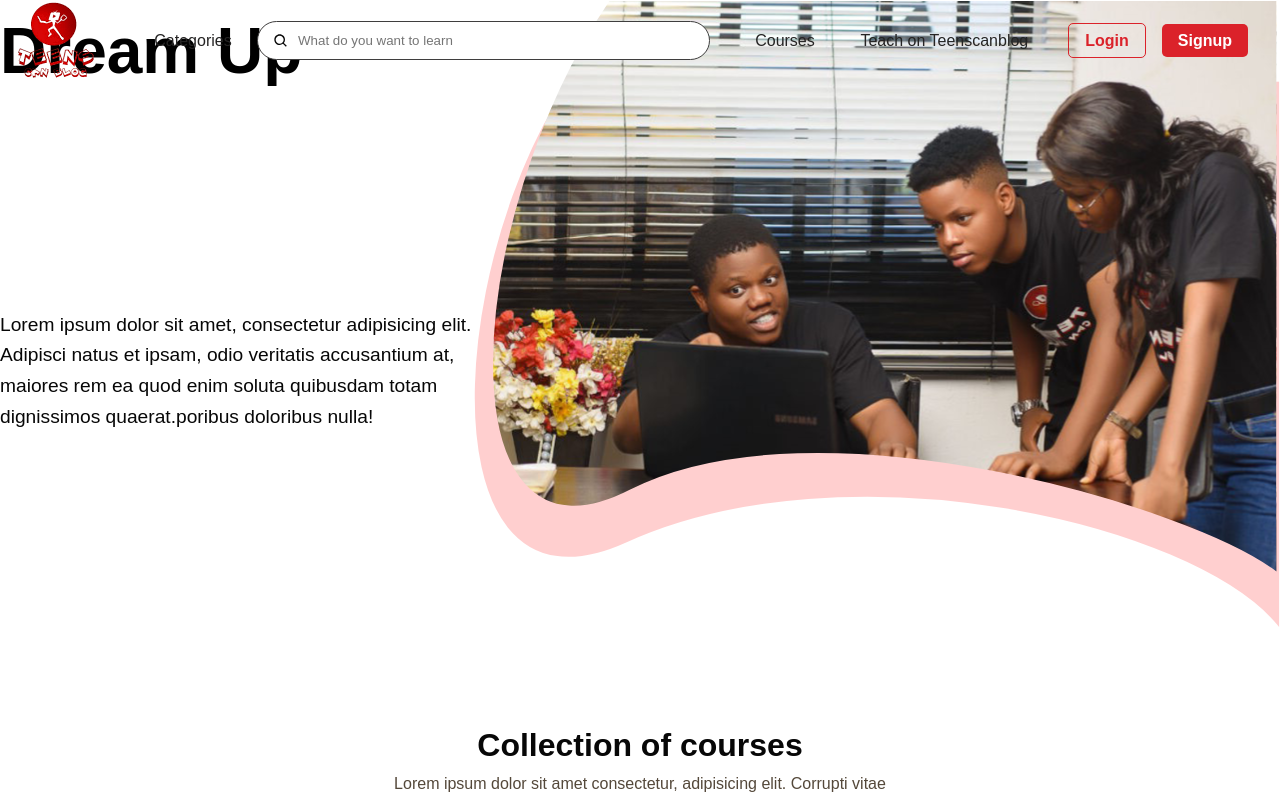
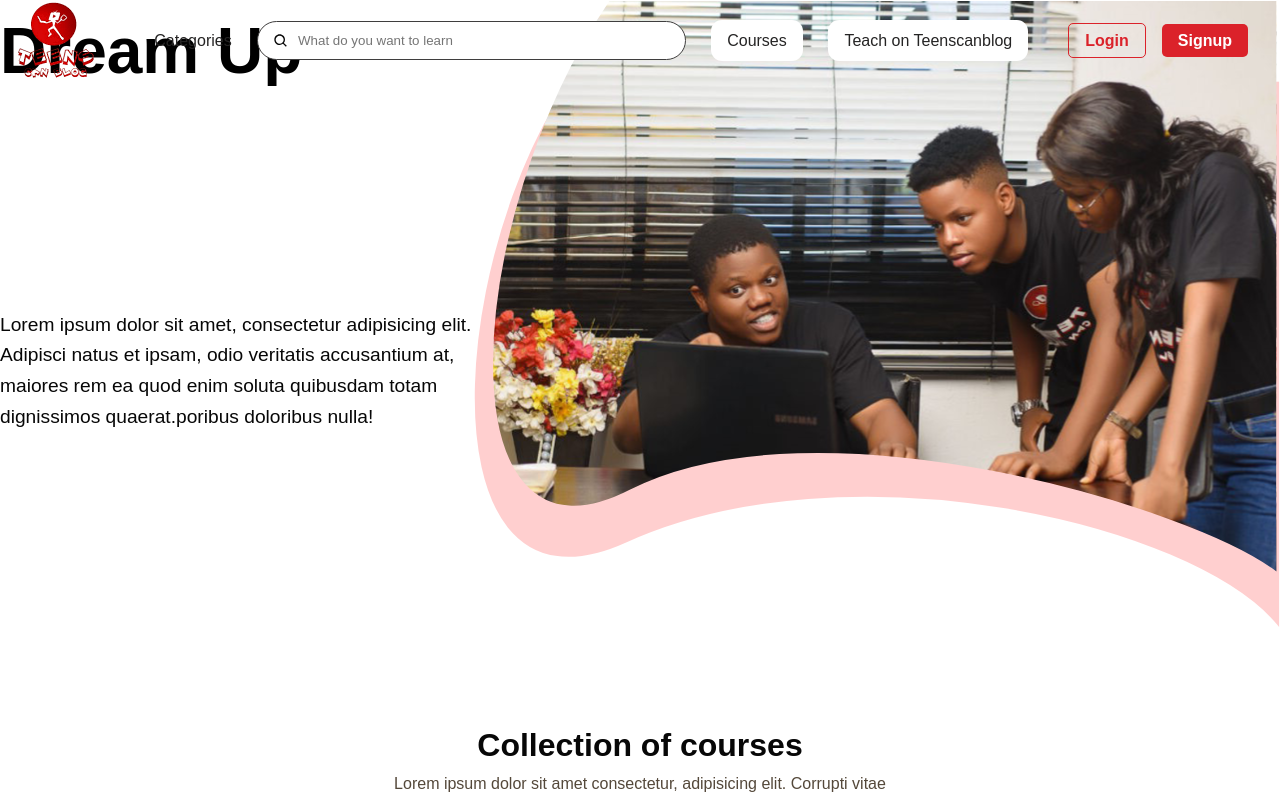
Before and after one commit to Niscolinx/teenscan, a React (Create React App) app: page / in a window 1280 px wide. Shown: the top 800 px of the page. Built offline with nearby package versions, Linux system fonts and the light colour scheme; what react-router-last-location would draw is missing.

Commit message:
working on hero svg

```diff
--- a/src/sass/components/header.scss
+++ b/src/sass/components/header.scss
@@ -23,6 +23,11 @@
     & > :visited {
         text-decoration: none;
         color: $color-grey-dark;
+        background: white;
+                        padding: 0.5rem 1rem;
+                                        border-radius: .7rem;
+
+
     }
     &_input-box {
         display: flex;
```
